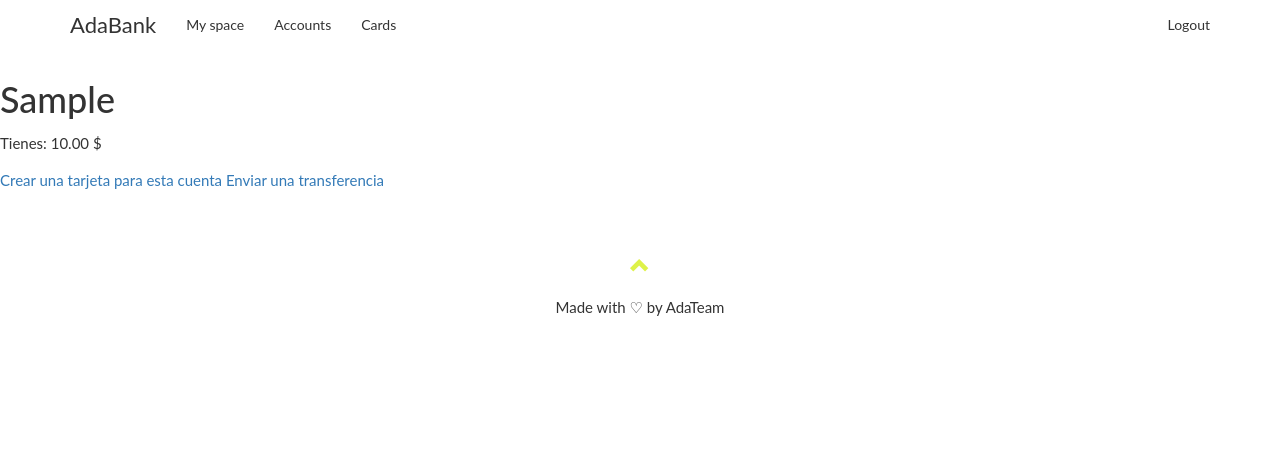
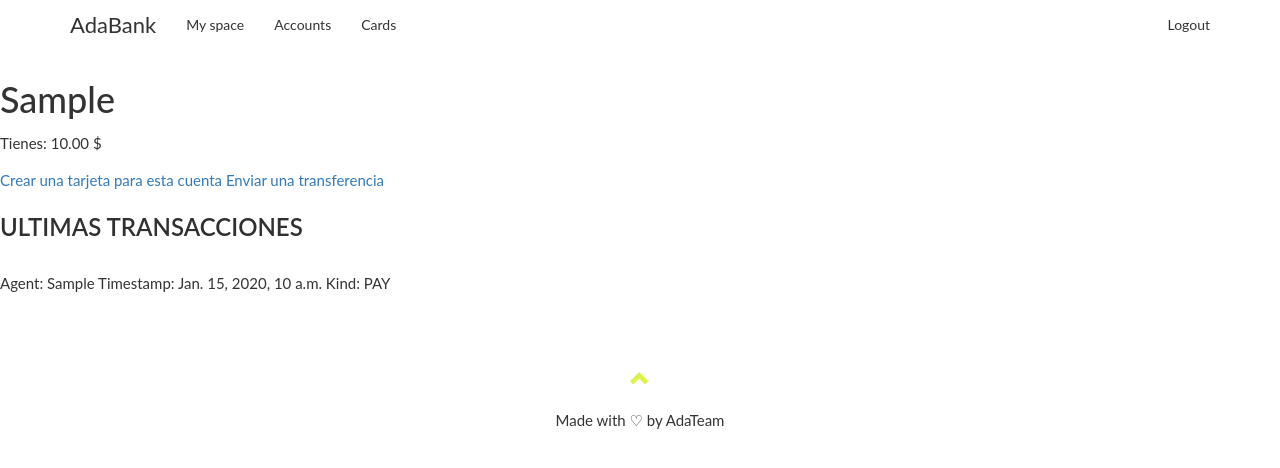
Before and after one commit to jdabrante/adabank, a Django app: page /account/detail/1/ in a window 1280 px wide. Shown: the top 468 px of the page. Run offline with Django 4.2, Linux system fonts and the light colour scheme; a user stored in the database is signed in; tables that the repository leaves empty hold one stand-in row (values such as "Sample post"); some libraries are stand-ins or nearby versions.

Commit message:
Some issues related to the taxes and transaction views fixed

```diff
--- a/bank/account/templates/account/detail.html
+++ b/bank/account/templates/account/detail.html
@@ -13,5 +13,15 @@
     <p>Tienes: {{ account.balance }} $</p>
     <a href="{% url 'account:card_create' %}">Crear una tarjeta para esta cuenta</a>
     <a href="{% url 'adabank:transfer_outcoming' account.id %}">Enviar una transferencia</a>
+    <h2>Ultimas transacciones</h2>
+    {% for transaction in transactions %}
+        {% if transaction.kind == "PAY" %}
+            <p>Agent: {{ transaction.agent }} Timestamp: {{ transaction.timestamp }} Kind: {{ transaction.kind }}<p>
+        {% elif  transaction.kind == "INC" %}
+            <p>Agent: {{ transaction.agent }} Timestamp: {{ transaction.timestamp }} Kind: {{ transaction.kind}}</p>
+        {% else %}
+            <p>Agent: {{ transaction.agent }} Timestamp: {{ transaction.timestamp }} Kind: {{ transaction.kind}}</p>
+        {% endif %}
+    {% endfor %}
 </div>
 {% endblock %}
--- a/bank/account/views.py
+++ b/bank/account/views.py
@@ -35,7 +35,7 @@ def account_list(request: HttpRequest) -> HttpResponse:
 def account_detail(request: HttpRequest, account_id: int) -> HttpResponse:
     account = get_object_or_404(Account, id=account_id)
     transactions = account.transactions.all()
-    return render(request, "account/detail.html", {"account": account})
+    return render(request, "account/detail.html", {"account": account, "transactions": transactions})
 
 
 @login_required
--- a/bank/transaction/utils.py
+++ b/bank/transaction/utils.py
@@ -1,15 +1,16 @@
 TAXES = {
     'OUT': {'range1': 2, 'range2': 4, 'range3': 6},
-    'IN': {'range1': 1, 'range2': 2, 'range3': 3},
+    'INC': {'range1': 1, 'range2': 2, 'range3': 3},
     'PAY': {'range1': 2, 'range2': 4, 'range3': 6},
 }
 
 
 def calculate_taxes(transfer_kind: str, amount: float):
+    amount = float(amount)
     if amount < 50:
-        amount -= amount * (TAXES[transfer_kind]['range1'] % 100)
+        amount -= amount * (TAXES[transfer_kind]['range1'] / 100)
     if 50 <= amount < 500:
-        amount -= amount * (TAXES[transfer_kind]['range2'] % 100)
+        amount -= amount * (TAXES[transfer_kind]['range2'] / 100)
     if amount >= 500:
-        amount -= amount * (TAXES[transfer_kind]['range3'] % 100)
+        amount -= amount * (TAXES[transfer_kind]['range3'] / 100)
     return amount
```
Also changed, not shown: bank/transaction/views.py (+4 -4 lines).
